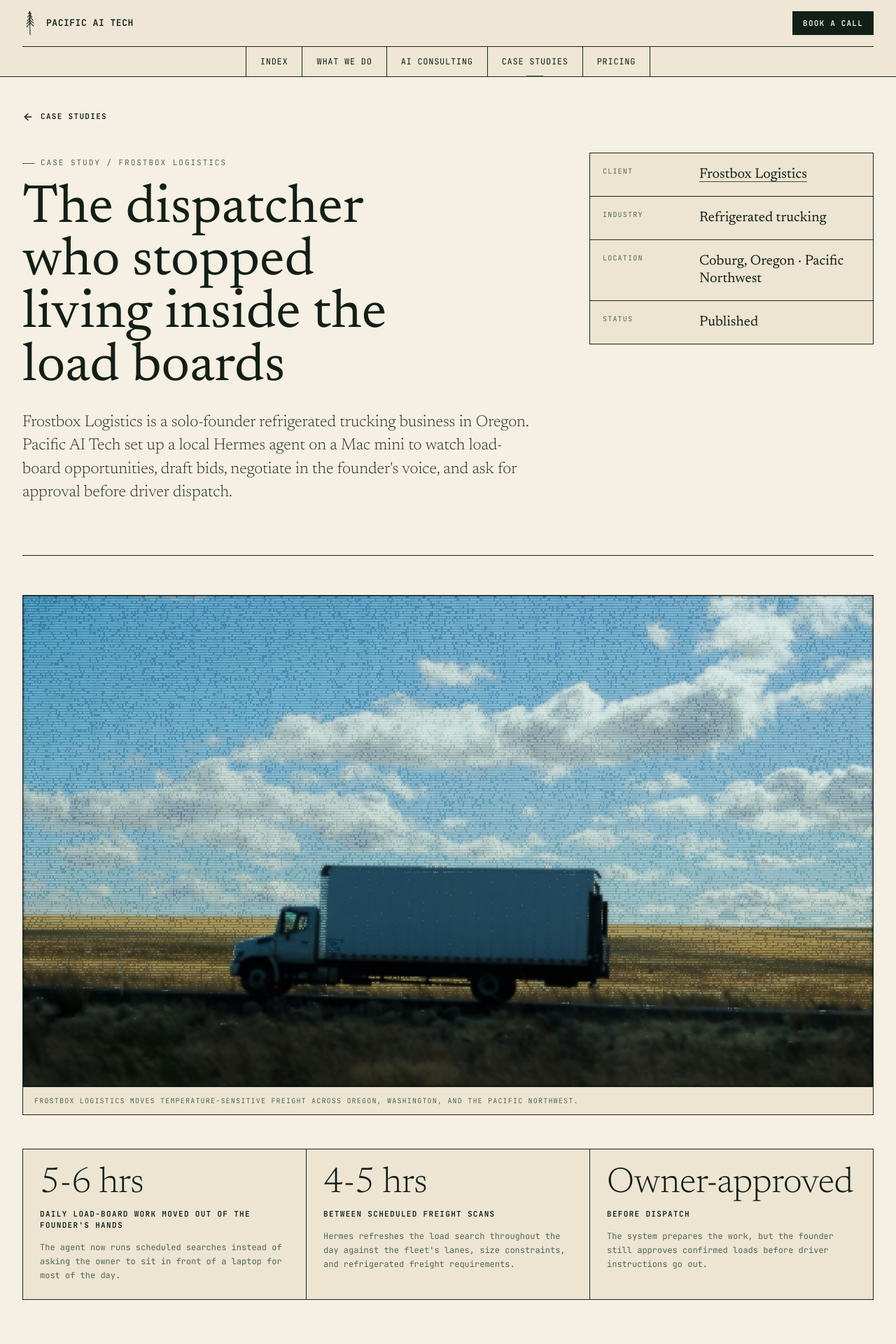
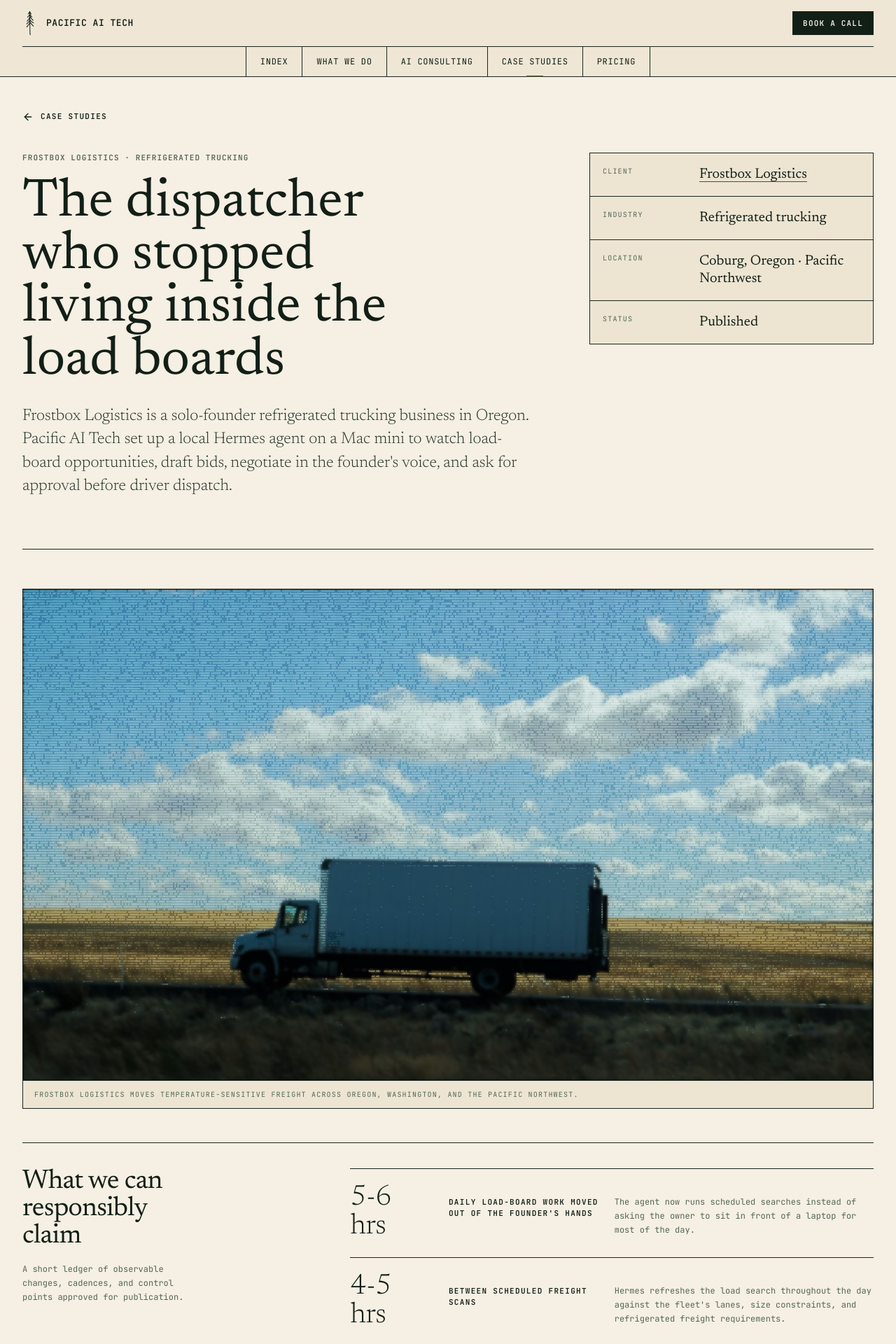
Before and after one commit to itsaark/pacific-ai-tech, a Next.js app: page /case-studies/frostbox-logistics-ai-dispatch in a window 1280 px wide. Shown: the top 1920 px of the page at 70% size. Built offline with nearby package versions, Linux system fonts and the light colour scheme.

Commit message:
Refine case study layouts

```diff
--- a/src/app/case-studies/[slug]/page.tsx
+++ b/src/app/case-studies/[slug]/page.tsx
@@ -134,7 +134,9 @@
 
           <header className="pat-case-detail-hero">
             <div>
-              <span className="pat-eyebrow">{study.eyebrow}</span>
+              <p className="pat-case-client-line">
+                {study.clientLabel} · {study.industry}
+              </p>
               <h1>{study.title}</h1>
               <p className="pat-lede">{study.summary}</p>
             </div>
@@ -186,14 +188,23 @@
             </figure>
           ) : null}
 
-          <section className="pat-case-metrics" aria-label="Case study results">
+          <section className="pat-case-proof" aria-labelledby="case-proof-title">
+            <div className="pat-case-proof-head">
+              <h2 id="case-proof-title">What we can responsibly claim</h2>
+              <p>
+                A short ledger of observable changes, cadences, and control
+                points approved for publication.
+              </p>
+            </div>
+            <div className="pat-case-proof-ledger">
               {study.metrics.map((metric) => (
-              <div className="pat-case-metric" key={`${metric.value}-${metric.label}`}>
+                <div className="pat-case-proof-row" key={`${metric.value}-${metric.label}`}>
                   <strong>{metric.value}</strong>
                   <span>{metric.label}</span>
                   <p>{metric.detail}</p>
                 </div>
               ))}
+            </div>
           </section>
 
           <div className="pat-case-narrative">
@@ -209,16 +220,20 @@
             ))}
           </div>
 
-          <div className="pat-case-story-grid">
-            <section className="pat-case-story-block" aria-labelledby="challenge-title">
-              <span className="pat-case-label">01 / Challenge</span>
-              <h2 id="challenge-title">What needed to change</h2>
+          <section className="pat-case-record" aria-labelledby="case-record-title">
+            <div className="pat-case-record-head">
+              <h2 id="case-record-title">Operational record</h2>
+              <blockquote>{study.pullQuote}</blockquote>
+            </div>
+
+            <div className="pat-case-record-rows">
+              <section aria-labelledby="challenge-title">
+                <h3 id="challenge-title">What needed to change</h3>
                 <p>{study.challenge}</p>
               </section>
 
-            <section className="pat-case-story-block" aria-labelledby="approach-title">
-              <span className="pat-case-label">02 / Approach</span>
-              <h2 id="approach-title">What we built and taught</h2>
+              <section aria-labelledby="approach-title">
+                <h3 id="approach-title">What we built and taught</h3>
                 <ul>
                   {study.approach.map((item) => (
                     <li key={item}>{item}</li>
@@ -226,25 +241,19 @@
                 </ul>
               </section>
 
-            <section className="pat-case-story-block" aria-labelledby="outcomes-title">
-              <span className="pat-case-label">03 / Outcomes</span>
-              <h2 id="outcomes-title">What changed</h2>
+              <section aria-labelledby="outcomes-title">
+                <h3 id="outcomes-title">What changed</h3>
                 <ul>
                   {study.outcomes.map((item) => (
                     <li key={item}>{item}</li>
                   ))}
                 </ul>
               </section>
-
-            <aside className="pat-case-quote">
-              <span className="pat-case-label">Quote</span>
-              <p>{study.pullQuote}</p>
-            </aside>
             </div>
+          </section>
 
           <div className="pat-case-next">
             <div>
-              <span className="pat-eyebrow">Build the next workflow</span>
               <h2>Have a dispatch, inbox, or operations workflow like this?</h2>
             </div>
             <Button
--- a/src/app/case-studies/page.tsx
+++ b/src/app/case-studies/page.tsx
@@ -28,7 +28,6 @@
         <div className="pat-wrap">
           <div className="pat-subpage-hero-grid">
             <div>
-              <span className="pat-eyebrow">Case studies</span>
               <h1 id="case-studies-title">
                 Proof from client work, not just{" "}
                 <span className="pat-serif-emphasis">promises</span>.
@@ -53,8 +52,8 @@
               >
                 <div>
                   <div className="pat-case-index-meta">
-                    <Badge variant="ghost" className="pat-num">
-                      {study.eyebrow}
+                    <Badge variant="ghost" className="pat-num" aria-label="Client">
+                      {study.clientLabel}
                     </Badge>
                     <span>{study.status}</span>
                   </div>
@@ -73,9 +72,9 @@
                   <p>{study.summary}</p>
                 </div>
                 <div className="pat-case-index-details">
-                  <span>{study.clientLabel}</span>
                   <span>{study.industry}</span>
                   <span>{study.location}</span>
+                  <span>{study.metrics[0]?.value ?? "Published"}</span>
                 </div>
                 <span className="pat-case-card-foot">
                   Open story
@@ -87,7 +86,6 @@
 
           <div className="pat-case-submit">
             <div>
-              <span className="pat-eyebrow">Build the next one</span>
               <h2>Have a workflow that keeps stealing the day?</h2>
               <p>
                 We help small operators turn repeat work into local AI systems:
--- a/src/app/globals.css
+++ b/src/app/globals.css
@@ -844,13 +844,31 @@
   justify-content: space-between;
   background: var(--paper);
   color: var(--ink);
+  outline: 2px solid transparent;
+  outline-offset: 4px;
   padding: 30px;
-  transition: background-color 0.15s var(--ease-out, ease-out), color 0.15s var(--ease-out, ease-out);
+  transition: background-color 0.15s var(--ease-out, ease-out), color 0.15s var(--ease-out, ease-out), transform 0.15s var(--ease-out, ease-out);
 }
 
 .pat-case-card:hover,
-.pat-case-index-card:hover {
+.pat-case-index-card:hover,
+.pat-case-card:focus-visible,
+.pat-case-index-card:focus-visible {
   background: var(--paper-hover);
+}
+
+.pat-case-card:focus-visible,
+.pat-case-index-card:focus-visible,
+.pat-back-link:focus-visible,
+.pat-case-facts dd a:focus-visible {
+  outline: 2px solid var(--moss);
+  outline-offset: 4px;
+}
+
+.pat-case-card:active,
+.pat-case-index-card:active,
+.pat-back-link:active {
+  transform: translateY(1px);
 }
 
 .pat-case-card-meta,
@@ -1043,6 +1061,16 @@
   margin-top: 20px;
 }
 
+.pat-case-client-line {
+  max-width: 64ch;
+  color: var(--ink-mute);
+  font-size: 11px;
+  font-weight: 600;
+  letter-spacing: 0.1em;
+  line-height: 1.4;
+  text-transform: uppercase;
+}
+
 .pat-case-detail-hero .pat-lede {
   margin-top: 24px;
   overflow-wrap: break-word;
@@ -1111,33 +1139,62 @@
   text-transform: uppercase;
 }
 
-.pat-case-metrics {
-  display: grid;
-  grid-template-columns: repeat(3, minmax(0, 1fr));
-  gap: 1px;
+.pat-case-proof {
+  display: grid;
+  grid-template-columns: minmax(220px, 0.72fr) minmax(0, 1.28fr);
+  gap: 48px;
+  align-items: start;
   margin-top: 48px;
-  border: 1px solid var(--rule);
-  background: var(--rule);
-}
-
-.pat-case-metric {
-  background: var(--paper-deep);
-  padding: 24px;
-}
-
-.pat-case-metric strong {
+  border-top: 1px solid var(--rule);
+  border-bottom: 1px solid var(--rule);
+  padding: 36px 0;
+}
+
+.pat-case-proof-head {
+  position: sticky;
+  top: 116px;
+}
+
+.pat-case-proof-head h2 {
+  max-width: 12ch;
+  font-size: clamp(30px, 3vw, 42px);
+}
+
+.pat-case-proof-head p {
+  max-width: 34ch;
+  margin-top: 16px;
+  color: var(--ink-mute);
+  font-size: 12px;
+  line-height: 1.7;
+}
+
+.pat-case-proof-ledger {
+  display: grid;
+  gap: 0;
+  border-top: 1px solid var(--rule);
+}
+
+.pat-case-proof-row {
+  display: grid;
+  grid-template-columns: minmax(96px, 0.32fr) minmax(140px, 0.58fr) minmax(0, 1fr);
+  gap: 22px;
+  align-items: baseline;
+  border-bottom: 1px solid var(--rule);
+  padding: 22px 0;
+}
+
+.pat-case-proof-row strong {
   display: block;
   color: var(--ink);
   font-family: var(--font-serif), Georgia, serif;
-  font-size: clamp(34px, 4vw, 56px);
+  font-size: clamp(28px, 3.2vw, 46px);
   font-weight: 300;
   letter-spacing: -0.01em;
   line-height: 1;
 }
 
-.pat-case-metric span {
+.pat-case-proof-row span {
   display: block;
-  margin-top: 10px;
   color: var(--ink);
   font-size: 11px;
   font-weight: 600;
@@ -1146,8 +1203,7 @@
   text-transform: uppercase;
 }
 
-.pat-case-metric p {
-  margin-top: 14px;
+.pat-case-proof-row p {
   color: var(--ink-mute);
   font-size: 12px;
   line-height: 1.65;
@@ -1188,67 +1244,73 @@
   margin-top: 18px;
 }
 
-.pat-case-story-grid {
-  display: grid;
-  grid-template-columns: minmax(0, 1fr) minmax(0, 1fr);
-  gap: 1px;
+.pat-case-record {
+  display: grid;
+  grid-template-columns: minmax(220px, 0.75fr) minmax(0, 1.25fr);
+  gap: 56px;
+  align-items: start;
   margin-top: 56px;
-  border: 1px solid var(--rule);
-  background: var(--rule);
-}
-
-.pat-case-story-block,
-.pat-case-quote {
-  min-height: 320px;
-  background: var(--paper);
-  padding: 32px;
-}
-
-.pat-case-story-block h2 {
+  border-top: 1px solid var(--rule);
+  padding-top: 48px;
+}
+
+.pat-case-record-head {
+  display: grid;
+  gap: 24px;
+}
+
+.pat-case-record-head h2 {
+  max-width: 10ch;
+  font-size: clamp(30px, 3vw, 44px);
+}
+
+.pat-case-record-head blockquote {
+  margin: 0;
+  border-left: 1px solid var(--moss);
+  color: var(--ink);
+  font-family: var(--font-serif), Georgia, serif;
+  font-size: clamp(24px, 2.8vw, 38px);
+  font-weight: 300;
+  line-height: 1.18;
+  padding-left: 22px;
+}
+
+.pat-case-record-rows {
+  display: grid;
+  border-top: 1px solid var(--rule);
+}
+
+.pat-case-record-rows section {
+  display: grid;
+  grid-template-columns: minmax(140px, 0.42fr) minmax(0, 1fr);
+  gap: 28px;
+  border-bottom: 1px solid var(--rule);
+  padding: 26px 0;
+}
+
+.pat-case-record-rows h3 {
   max-width: 14ch;
-  margin-top: 18px;
-  font-size: clamp(30px, 3vw, 44px);
-}
-
-.pat-case-story-block p,
-.pat-case-story-block li {
+  font-size: clamp(22px, 2vw, 30px);
+}
+
+.pat-case-record-rows p,
+.pat-case-record-rows li {
   color: var(--ink-soft);
   font-size: 14px;
   line-height: 1.7;
 }
 
-.pat-case-story-block p {
-  margin-top: 20px;
-}
-
-.pat-case-story-block ul {
+.pat-case-record-rows ul {
   display: grid;
   gap: 14px;
-  margin: 22px 0 0;
+  margin: 0;
   padding: 0;
   list-style: none;
 }
 
-.pat-case-story-block li {
+.pat-case-record-rows li + li {
   border-top: 1px solid var(--rule);
   padding-top: 14px;
-}
-
-.pat-case-quote {
-  background: var(--ink);
-  color: var(--paper);
-}
-
-.pat-case-quote .pat-case-label {
-  color: var(--moss-pale);
-}
-
-.pat-case-quote p {
-  margin-top: 22px;
-  font-family: var(--font-serif), Georgia, serif;
-  font-size: clamp(26px, 3vw, 40px);
-  font-weight: 300;
-  line-height: 1.16;
 }
 
 .pat-auto-id {
@@ -1838,6 +1900,8 @@
   .pat-section-title-row,
   .pat-subpage-hero-grid,
   .pat-case-detail-hero,
+  .pat-case-proof,
+  .pat-case-record,
   .pat-case-submit,
   .pat-case-next,
   .pat-local-area {
@@ -1850,7 +1914,6 @@
 
   .pat-case-preview-grid,
   .pat-case-index-grid,
-  .pat-case-story-grid,
   .pat-local-request-list,
   .pat-local-faq {
     grid-template-columns: 1fr;
@@ -2159,8 +2222,6 @@
 
   .pat-case-card,
   .pat-case-index-card,
-  .pat-case-story-block,
-  .pat-case-quote,
   .pat-local-faq section,
   .pat-local-request-list p {
     min-height: auto;
@@ -2177,8 +2238,7 @@
   }
 
   .pat-case-card h3,
-  .pat-case-index-card h2,
-  .pat-case-story-block h2 {
+  .pat-case-index-card h2 {
     max-width: none;
     font-size: clamp(28px, 8vw, 38px);
   }
@@ -2192,9 +2252,19 @@
     grid-template-columns: 1fr;
   }
 
-  .pat-case-metrics,
+  .pat-case-proof-row,
+  .pat-case-record-rows section,
   .pat-case-narrative section {
     grid-template-columns: 1fr;
+  }
+
+  .pat-case-proof-head {
+    position: static;
+  }
+
+  .pat-case-proof-row,
+  .pat-case-record-rows section {
+    gap: 12px;
   }
 
   .pat-case-narrative {
@@ -2220,12 +2290,13 @@
     padding: 15px;
   }
 
-  .pat-case-story-grid {
+  .pat-case-record {
     margin-top: 36px;
+    gap: 28px;
   }
 
   .pat-case-hero-image,
-  .pat-case-metrics {
+  .pat-case-proof {
     margin-top: 34px;
   }
 
```
Lines whose indentation alone changed are shown as unchanged.
